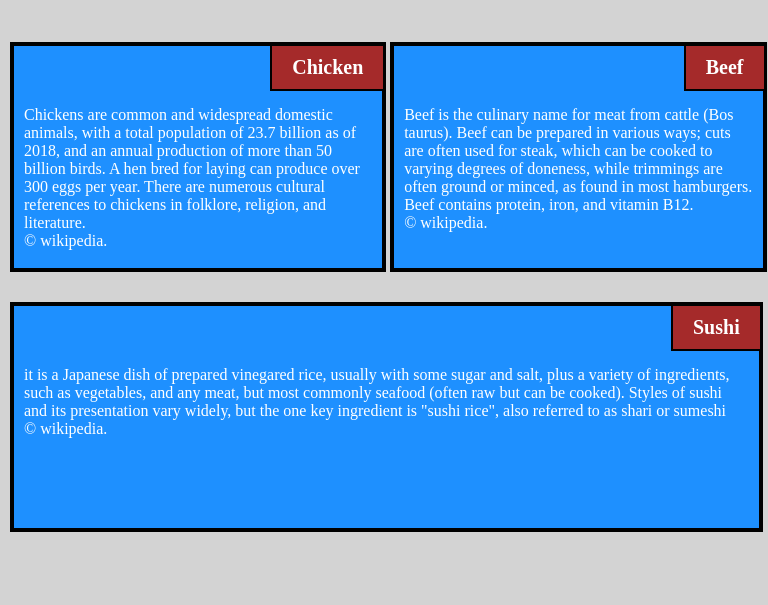
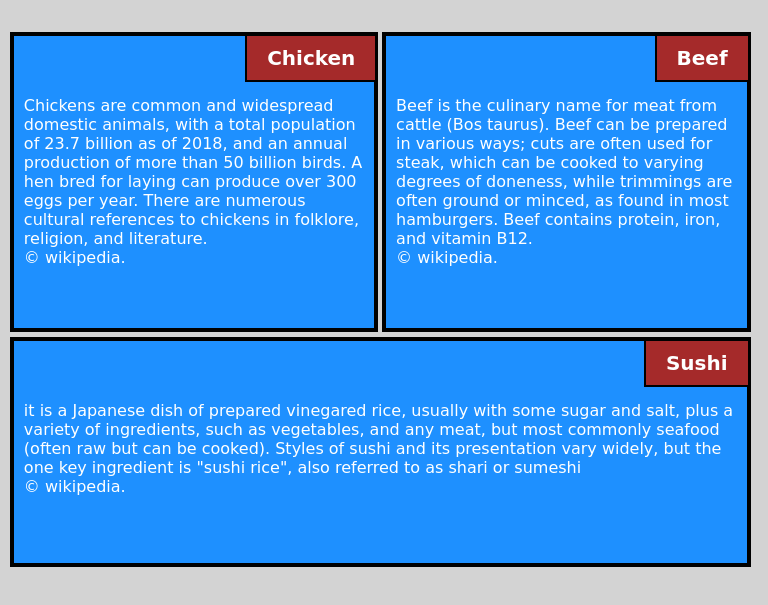
Before and after one commit to faizyahaya/coursera-test, a plain HTML site: page site/index.html in a window 768 px wide. Shown: the part 83-688 px from the top of the page. Drawn offline with Linux system fonts and the light colour scheme.

Commit message:
add this

```diff
--- a/site/css/style.css
+++ b/site/css/style.css
@@ -3,8 +3,8 @@
 }
 body {
   background: lightgrey;
-  margin: 0;
-  padding: 0;
+  /* margin: 0;
+  padding: 0; */
 }
 h1 {
   text-align: center;
@@ -19,6 +19,7 @@ h1 {
 
 .row {
   color: white;
+  font-family: cursive;
 
 }
 
@@ -35,15 +36,15 @@ h1 {
 }
 
 .margin {
-  margin-top: 15px;
+  margin-top: 5px;
   background: dodgerblue;
   width: 99%;
-  height: 230px;
+  height: 300px;
   padding: 60px 10px 10px;
   border: 4px solid black;
-  margin-bottom: 15px;
-  margin-left: 10px;
-  margin-right: 10px;
+  margin-bottom: 5px;
+  margin-left: auto;
+  margin-right: auto;
   position: relative;
 }
 
@@ -64,5 +65,17 @@ h1 {
     float: left;
     width: 99%;
   }
+  .padding {
+    margin-top: 0;
+    background: dodgerblue;
+    width: 99.5%;
+    height: 230px;
+    padding: 60px 10px 10px;
+    border: 4px solid black;
+    margin-bottom: 5px;
+    margin-left: auto;
+    margin-right: auto;
+    position: relative;
+  }
 
 }
--- a/site/index.html
+++ b/site/index.html
@@ -46,7 +46,7 @@
         </div>
 <div class="row">
   <div class="col-lg-3 col-md-12">
-    <p class="margin">
+    <p class="margin padding">
       <span class="position">sushi</span>
 
       it is a Japanese dish of prepared vinegared rice, usually
```
